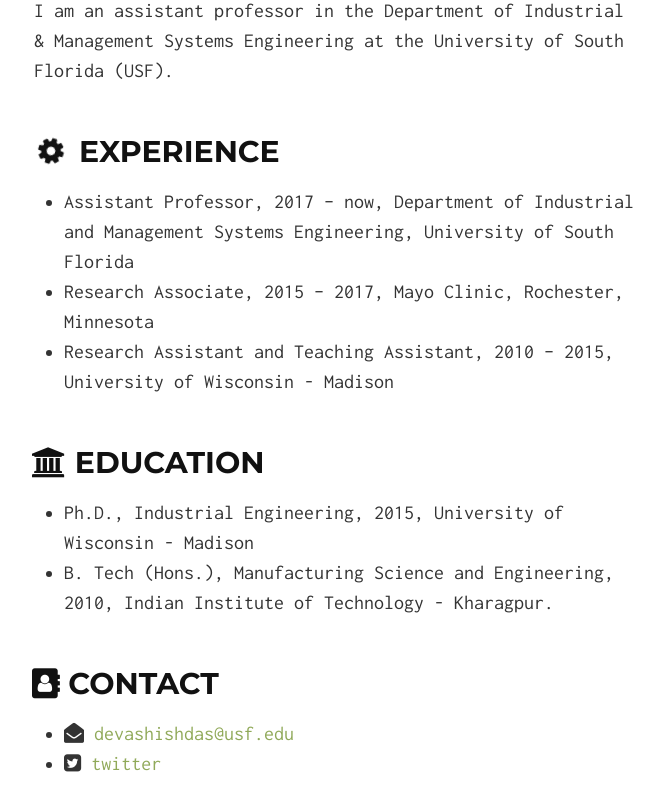
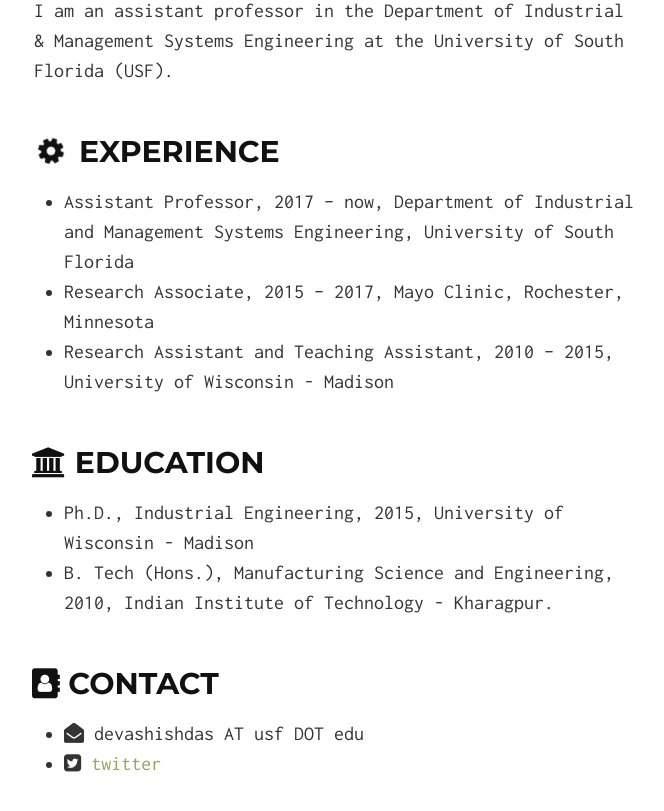
Before and after one commit to DevashishDas1/devashishdas1.github.io, a Jekyll site: the page built from index.md, in a window 1280 px wide, cut to the strip 465-1344 px from the top of the page. Shown: the top 811 px of the strip, without its empty margins (306-970 px from the left). Built offline with Jekyll 4.4.1, drawn with Linux system fonts in a browser that asks for light colours; our own code applies the rules of GitHub Pages for plain Markdown files.

Commit message:
usf stuff added

```diff
--- a/index.md
+++ b/index.md
@@ -23,6 +23,6 @@ I am an assistant professor in the Department of Industrial & Management Systems
 
 ## <i class="fa fa-address-book" style="font-size:1em;"></i> Contact
 
-* <i class="fa fa-envelope-open" style="font-size:1em;"></i> <a href="mailto:devashishdas@usf.edu" target="_top">devashishdas@usf.edu</a>
+* <i class="fa fa-envelope-open" style="font-size:1em;"></i> devashishdas AT usf DOT edu
 * <i class="fa fa-twitter-square" style="font-size:1em;"></i> <a href="https://twitter.com/ddas_wisc" target="_top">twitter</a>
 <!-- * <i class="fa fa-phone" style="font-size:1em;"></i> +1 507 293 7023 -->
```
Also changed, not shown: 6 other files.
